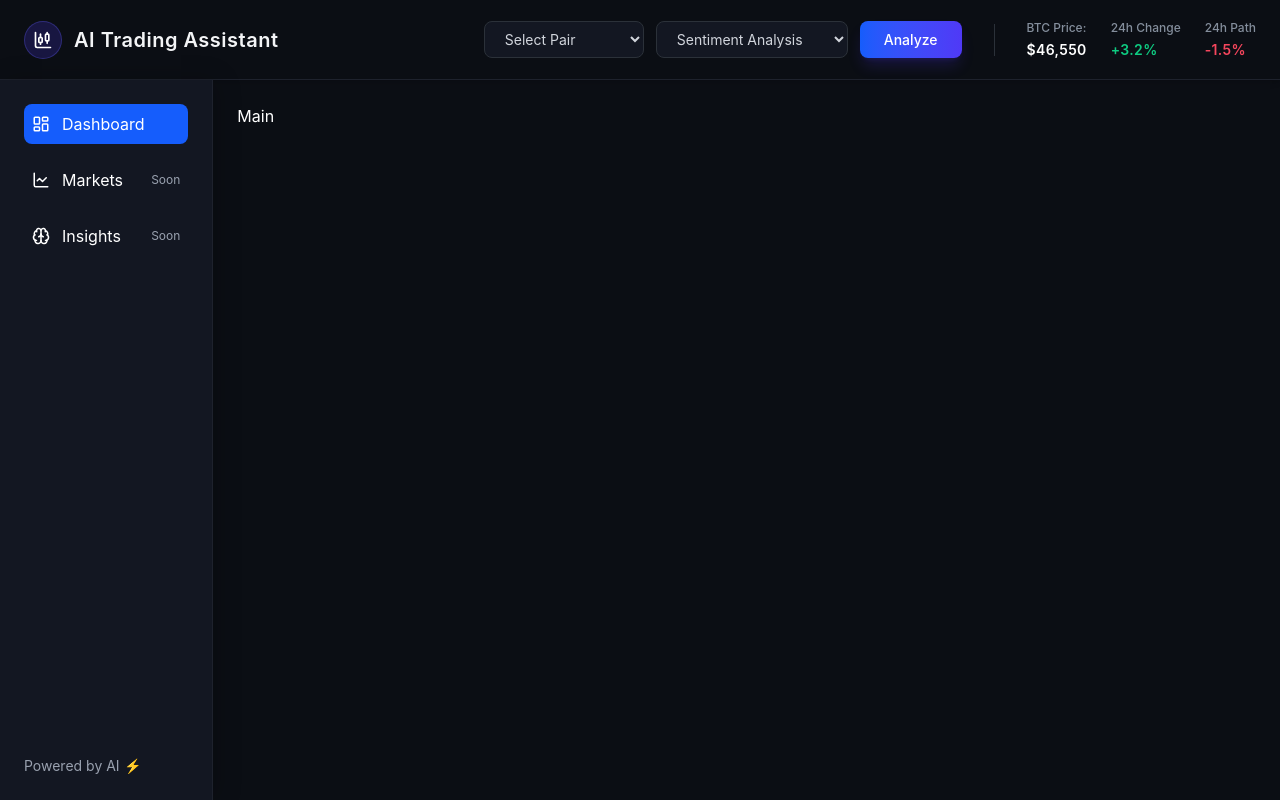
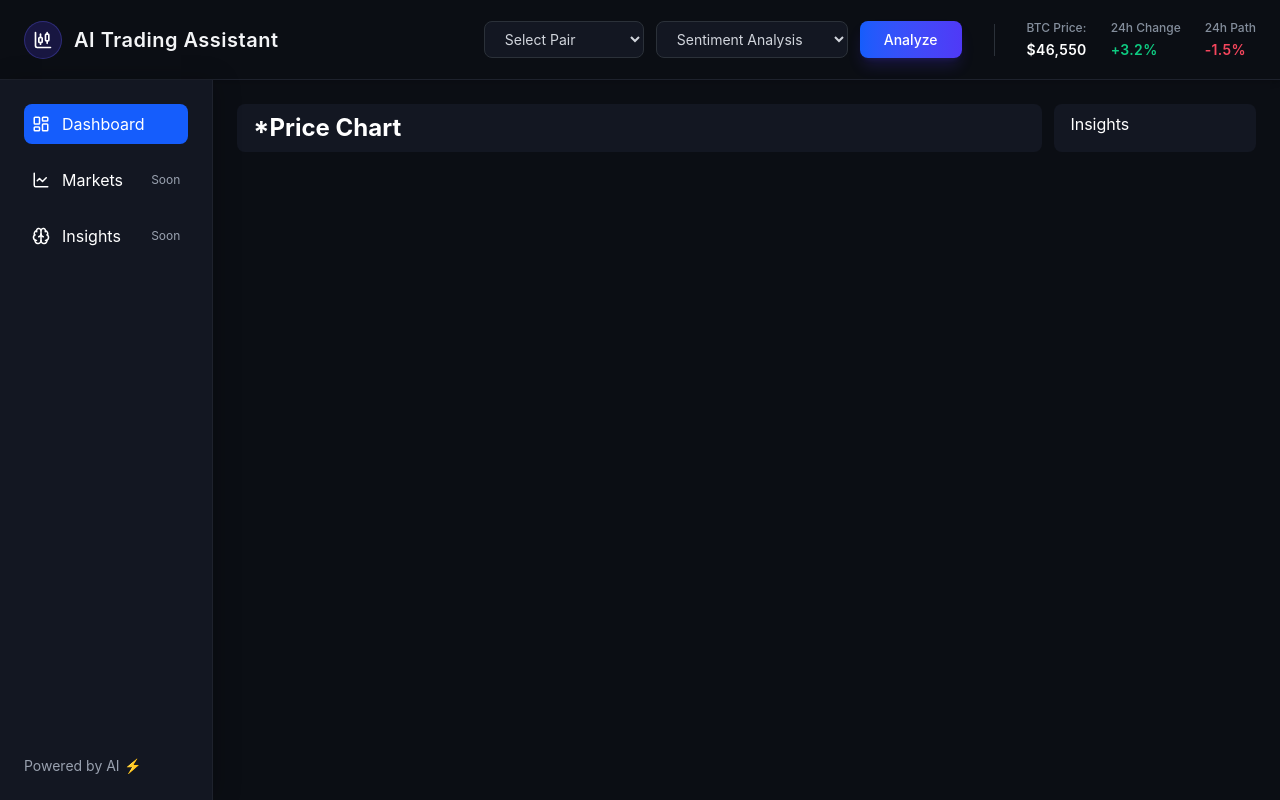
Before and after one commit to mrritikjain/Ai_Trading_Dashboard, a React (Vite) app: page / in a window 1280 px wide. Built offline with nearby package versions, Linux system fonts and the light colour scheme.

Commit message:
all components of dashboard are created

```diff
--- /dev/null
+++ b/src/Components/Explanation.jsx
@@ -0,0 +1,7 @@
+import React from "react";
+
+const Explanation = () => {
+  return <div>Explanation</div>;
+};
+
+export default Explanation;
--- /dev/null
+++ b/src/Components/Insights.jsx
@@ -0,0 +1,7 @@
+import React from "react";
+
+const Insights = () => {
+  return <div>Insights</div>;
+};
+
+export default Insights;
--- a/src/Components/Main.jsx
+++ b/src/Components/Main.jsx
@@ -1,7 +1,20 @@
 import React from "react";
+import PriceChart from "./PriceChart";
+import Insights from "./Insights";
 
 const Main = () => {
-  return <div className="p-6">Main</div>;
+  return (
+    <div className="p-6">
+      <div className="flex gap-3">
+        <div className="basis-4/5 bg-[#131722] px-4 py-2 rounded-lg">
+          <PriceChart />
+        </div>
+        <div className="basis-1/5 bg-[#131722] px-4 py-2 rounded-lg">
+          <Insights />
+        </div>
+      </div>
+    </div>
+  );
 };
 
 export default Main;
--- /dev/null
+++ b/src/Components/MetrixCard.jsx
@@ -0,0 +1,7 @@
+import React from "react";
+
+const MetrixCard = () => {
+  return <div>MetrixCard</div>;
+};
+
+export default MetrixCard;
--- /dev/null
+++ b/src/Components/PriceChart.jsx
@@ -0,0 +1,11 @@
+import React from "react";
+
+const PriceChart = () => {
+  return (
+    <div>
+      <h2 className="text-2xl font-bold">*Price Chart</h2>
+    </div>
+  );
+};
+
+export default PriceChart;
```
